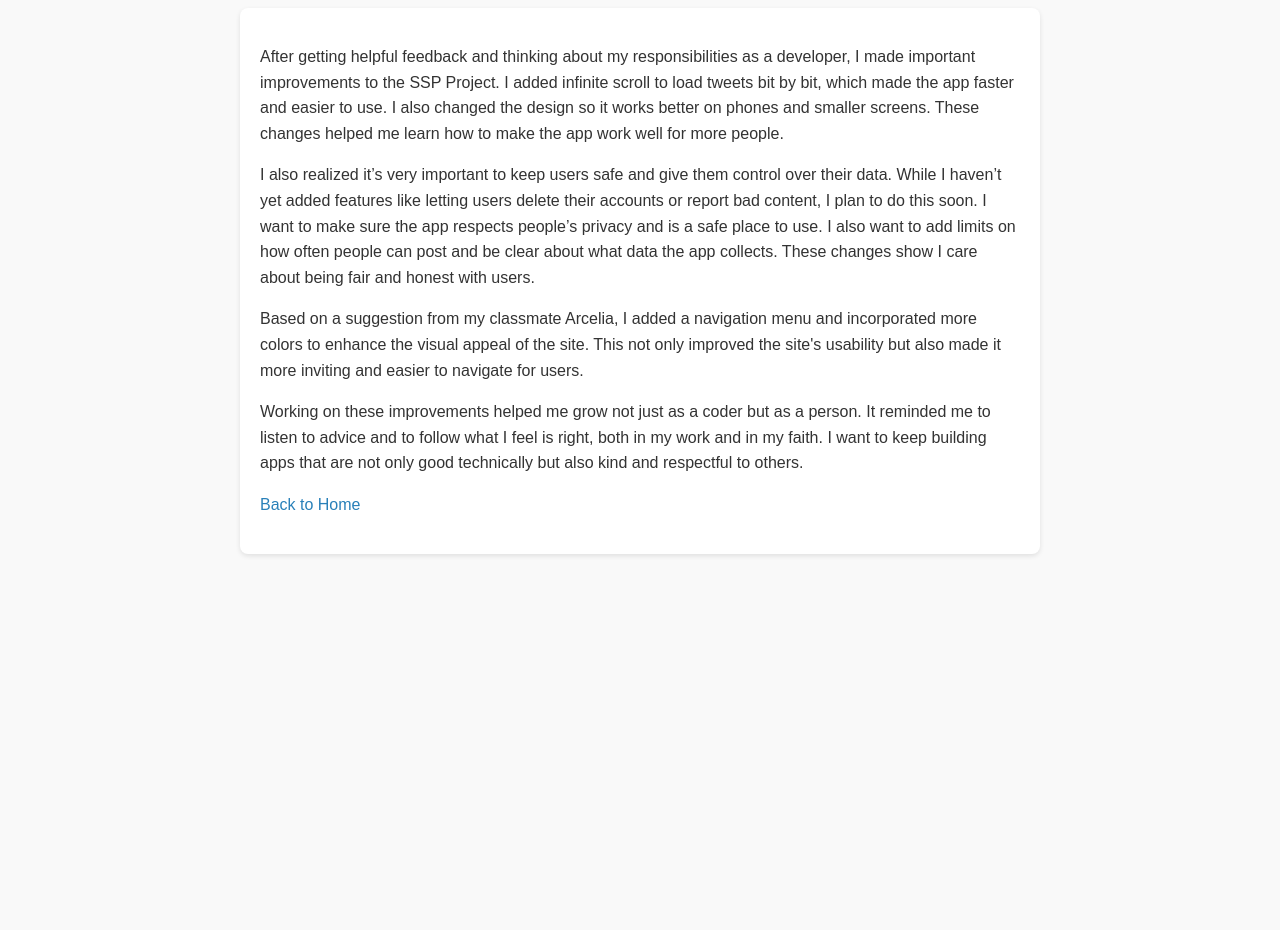
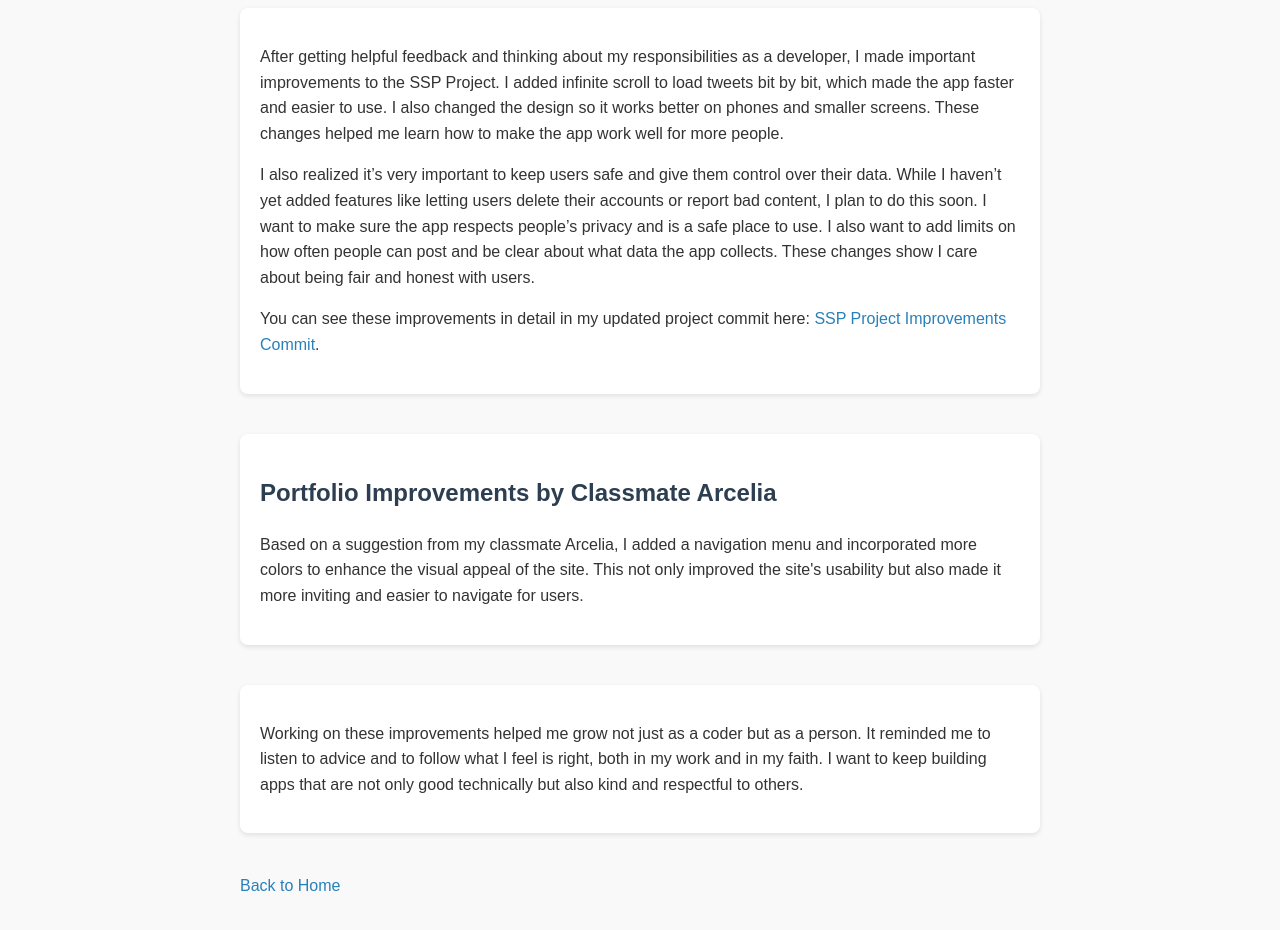
Before and after one commit to heytoshi2/portfolio, a plain HTML site: page reflection_feedback.html in a window 1280 px wide. Shown: the part 136-1066 px from the top of the page. Before the commit the page ends 800 px from the top, so only its background shows below. Drawn offline with Linux system fonts and the light colour scheme.

Commit message:
Update reflection_feedback.html

```diff
--- a/reflection_feedback.html
+++ b/reflection_feedback.html
@@ -33,11 +33,20 @@
 
     <p>I also realized it’s very important to keep users safe and give them control over their data. While I haven’t yet added features like letting users delete their accounts or report bad content, I plan to do this soon. I want to make sure the app respects people’s privacy and is a safe place to use. I also want to add limits on how often people can post and be clear about what data the app collects. These changes show I care about being fair and honest with users.</p>
 
+    <p>You can see these improvements in detail in my updated project commit here:
+      <a href="https://github.com/heytoshi/SSP-Project/commit/bcb80d2211ad6631a9b76674dd5ffab0e6fcaac3" target="_blank" rel="noopener noreferrer">SSP Project Improvements Commit</a>.
+    </p>
+  </section>
+
+  <section>
+    <h2>Portfolio Improvements by Classmate Arcelia</h2>
     <p>Based on a suggestion from my classmate Arcelia, I added a navigation menu and incorporated more colors to enhance the visual appeal of the site. This not only improved the site's usability but also made it more inviting and easier to navigate for users.</p>
+  </section>
 
+  <section>
     <p>Working on these improvements helped me grow not just as a coder but as a person. It reminded me to listen to advice and to follow what I feel is right, both in my work and in my faith. I want to keep building apps that are not only good technically but also kind and respectful to others.</p>
+  </section>
 
   <p><a href="index.html">Back to Home</a></p>
-  </section>
 </body>
 </html>
```
